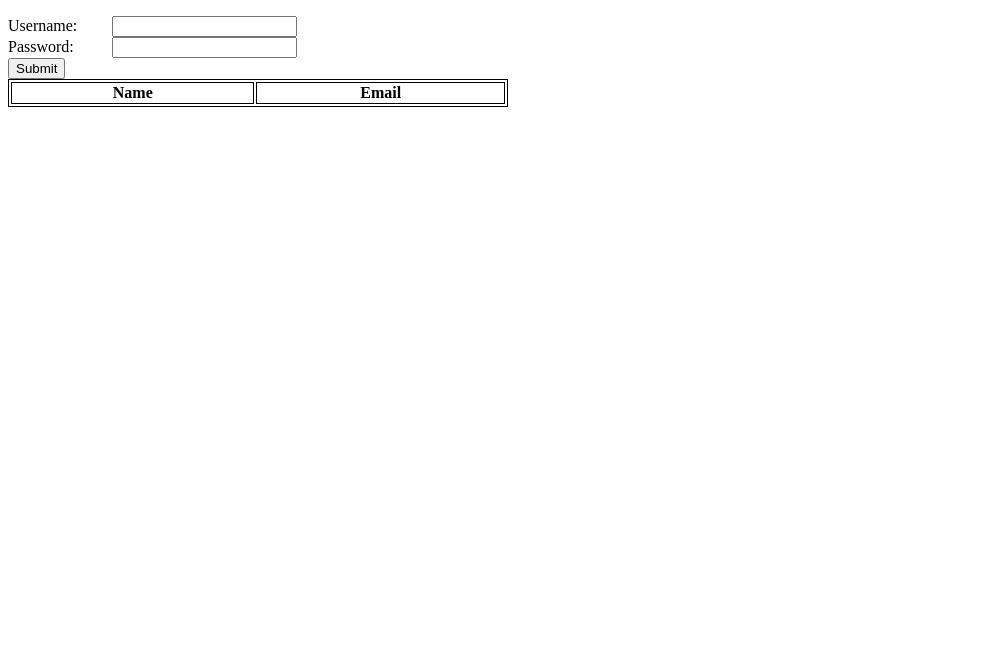
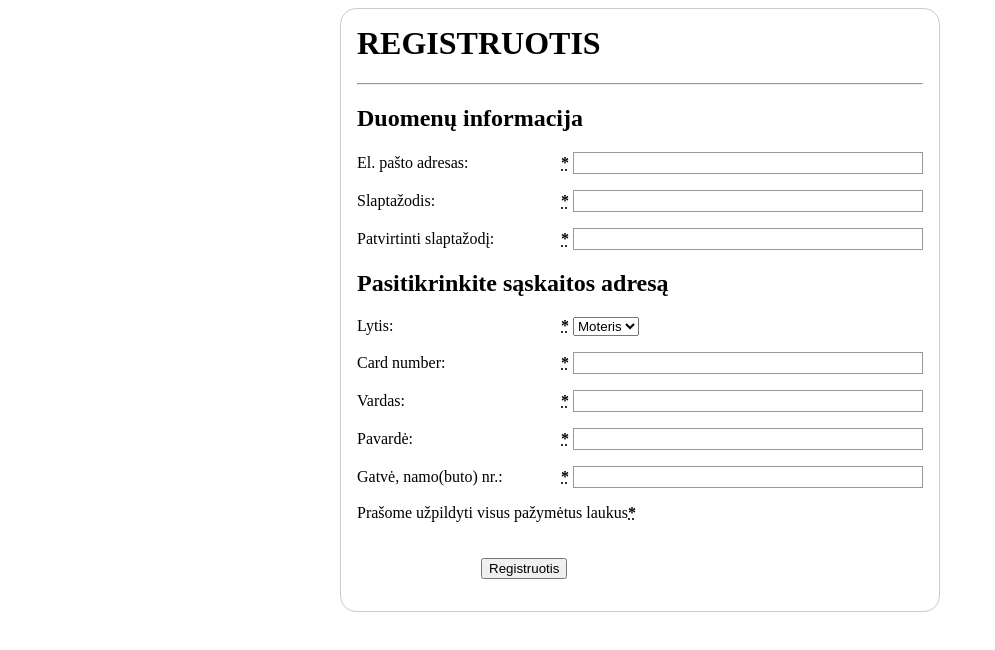
Before and after one commit to MartynoSiela/my-site, a plain HTML site: page index.html in a window 1280 px wide. Shown: the whole page, without its empty margins (0-995 px from the left). Drawn offline with nearby package versions, Linux system fonts and the light colour scheme.

Commit message:
add unfinished form

```diff
--- a/css/style.css
+++ b/css/style.css
@@ -1,27 +1,78 @@
-* {
-	box-sizing: border-box;
+* {box-sizing: border-box}
+
+/* Add padding to containers */
+.container {
+  padding: 16px;
 }
 
-.container {
-	position: relative;
-	width: 80%;
-	min-height: 100%;
-	margin: 0 auto;
-	font-size: 30px;
+h1 {
+    margin-top: 0;
+    text-transform: uppercase;
 }
 
-.test-class {
-	color:blue;
-}
-label span{
-	display: inline-block;
-	width: 100px;
-}
-table {
-	border: black solid 1px;
-	width: 500px;
+ul {
+    margin: 0;
+    padding: 0;
+    list-style: none;
 }
 
-table th, td {
-	border: black solid 1px;
+form {
+    margin: 0 auto;
+    width: 600px;
+    padding: 1em;
+    border: 1px solid #CCC;
+    border-radius: 1em;
 }
+
+div+div {
+    margin-top: 1em;
+}
+
+label span {
+    display: inline-block;
+    width: 200px;
+    text-align: left;
+}
+
+input, textarea {
+    font: 1em sans-serif;
+    width: 350px;
+    box-sizing: border-box;
+    border: 1px solid #999;
+}
+
+input[type=checkbox], input[type=radio] {
+    width: auto;
+    border: none;
+}
+
+input:focus, textarea:focus {
+    border-color: #000;
+}
+
+textarea {
+    vertical-align: top;
+    height: 5em;
+    resize: vertical;
+}
+
+fieldset {
+    width: 250px;
+    box-sizing: border-box;
+    margin-left: 136px;
+    border: 1px solid #999;
+}
+
+button {
+    margin: 20px 0 0 124px;
+}
+
+label {
+  position: relative;
+}
+
+label em {
+  position: absolute;
+  right: 5px;
+  top: 20px;
+}
--- a/index.html
+++ b/index.html
@@ -1,43 +1,82 @@
 <!DOCTYPE html>
 <html>
 <head>
-	<title>Puslapis</title>
 	<meta charset="utf-8">
-	<link rel="stylesheet" type="text/css" href="css/style.css">
-	<script src="https://ajax.aspnetcdn.com/ajax/jQuery/jquery-3.3.1.min.js"></script>
-
+	<title>Forma Nr.1</title>
+	<link rel="stylesheet" href="css/style.css">
 </head>
-<body class="body">
-
-	<p id="myParagraph"></p>
+	<form method="post">
+        <h1>Registruotis</h1>
+        <hr>
         <section>
-		<form action="myForm">
-			<label for="username">
-				<span>Username: </span>
+            <h2>Duomenų informacija</h2>
+            <p>
+              <label for="email">
+                <span>El. pašto adresas: </span>
+                <strong><abbr title="Privaloma užpildyti">*</abbr></strong>
               </label>
-			<input type="text" id="username" name="username"><br>
-
+              <input type="email" id="email" name="email">
+            </p>
+            <p>
               <label for="psw">
-				<span>Password: </span>
+                <span>Slaptažodis: </span>
+                <strong><abbr title="Privaloma užpildyti">*</abbr></strong>
               </label>
-			<input type="password" id="psw" name="psw"><br>
-
-			<button type="button" id="button">Submit</button>
-		</form>
+              <input type="password" id="psw" name="password">
+            </p>
+            <p>
+              <label for="psw-repeat">
+                <span>Patvirtinti slaptažodį: </span>
+                <strong><abbr title="Privaloma užpildyti">*</abbr></strong>
+              </label>
+              <input type="password" id="psw-repeat" name="password">
+            </p>
         </section>
         <section>
-		<table id="myTable">
-			<tr>
-				<th>
-					<span>Name</span>
-				</th>
-				<th>
-					<span>Email</span>
-				</th>
-			</tr>
-		</table>
+            <h2>Pasitikrinkite sąskaitos adresą</h2>
+            <p>
+              <label for="sex">
+                <span>Lytis:</span>
+                <strong><abbr title="Privaloma užpildyti">*</abbr></strong>
+              </label>
+              <select id="sex" name="sex">
+                <option value="visa">Moteris</option>
+                <option value="mc">Vyras</option>
+              </select>
+            </p>
+            <p>
+              <label for="number">
+                <span>Card number:</span>
+                <strong><abbr title="required">*</abbr></strong>
+              </label>
+                <input type="number" id="number" name="cardnumber">
+            </p>
+            <p>
+              <label for="name">
+                <span>Vardas: </span>
+                <strong><abbr title="Privaloma užpildyti">*</abbr></strong>
+              </label>
+              <input type="text" id="name" name="name">
+            </p>
+            <p>
+              <label for="surname">
+                <span>Pavardė: </span>
+                <strong><abbr title="Privaloma užpildyti">*</abbr></strong>
+              </label>
+              <input type="text" id="surname" name="surname">
+            </p>
+            <p>
+              <label for="street">
+                <span>Gatvė, namo(buto) nr.: </span>
+                <strong><abbr title="Privaloma užpildyti">*</abbr></strong>
+              </label>
+              <input type="text" id="street" name="street">
+            </p>
+            <p>Prašome užpildyti visus pažymėtus laukus<strong><abbr title="Privaloma užpildyti">*</abbr></strong></p>
         </section>
-
-	<script src="script7.js"></script>
+        <section>
+            <p> <button type="submit">Registruotis</button> </p>
+        </section>
+	</form>
 </body>
 </html>
--- a/script7.js
+++ /dev/null
@@ -1,44 +0,0 @@
-let apiUrl = 'http://kitmjavascript.azurewebsites.net/api/studentai';
-let apiUrlOnlyPost = 'http://kitmjavascript.azurewebsites.net/api/login';
-
-function myGetFunction() {
-    $.ajax({
-        url: apiUrl,
-        type: 'GET',
-        crossDomain: true,
-        success: function(response) {
-            responseData = JSON.parse(response);
-            $('#myTable tr + tr').remove();
-            responseData.forEach(element => {
-                if (element.isActive ) {
-                    $('#myTable tr:last').after('<tr><td>' + element.name + '</td><td>' + element.email + '</td></tr>');
-                }
-            });
-        },
-        error: function() {
-            alert('Fail!');
-        }
-    });
-};
-
-$('#button').on('click', function() {
-    let inputName = $('#username').val();
-    let inputPassword = $('#psw').val();
-
-    $.post({
-        url: apiUrlOnlyPost,
-        contentType: 'application/json',
-        data: JSON.stringify(
-            {   username: inputName,
-                password: inputPassword
-            }),
-        success: function(response) {
-            if ( response.isSuccessStatusCode == true ) {
-                myGetFunction();
-
-            } else if ( response.isSuccessStatusCode == false ) {
-                alert('Login unsuccessful.')
-            }
-        }
-    })
-});
```
Lines whose indentation alone changed are shown as unchanged.
